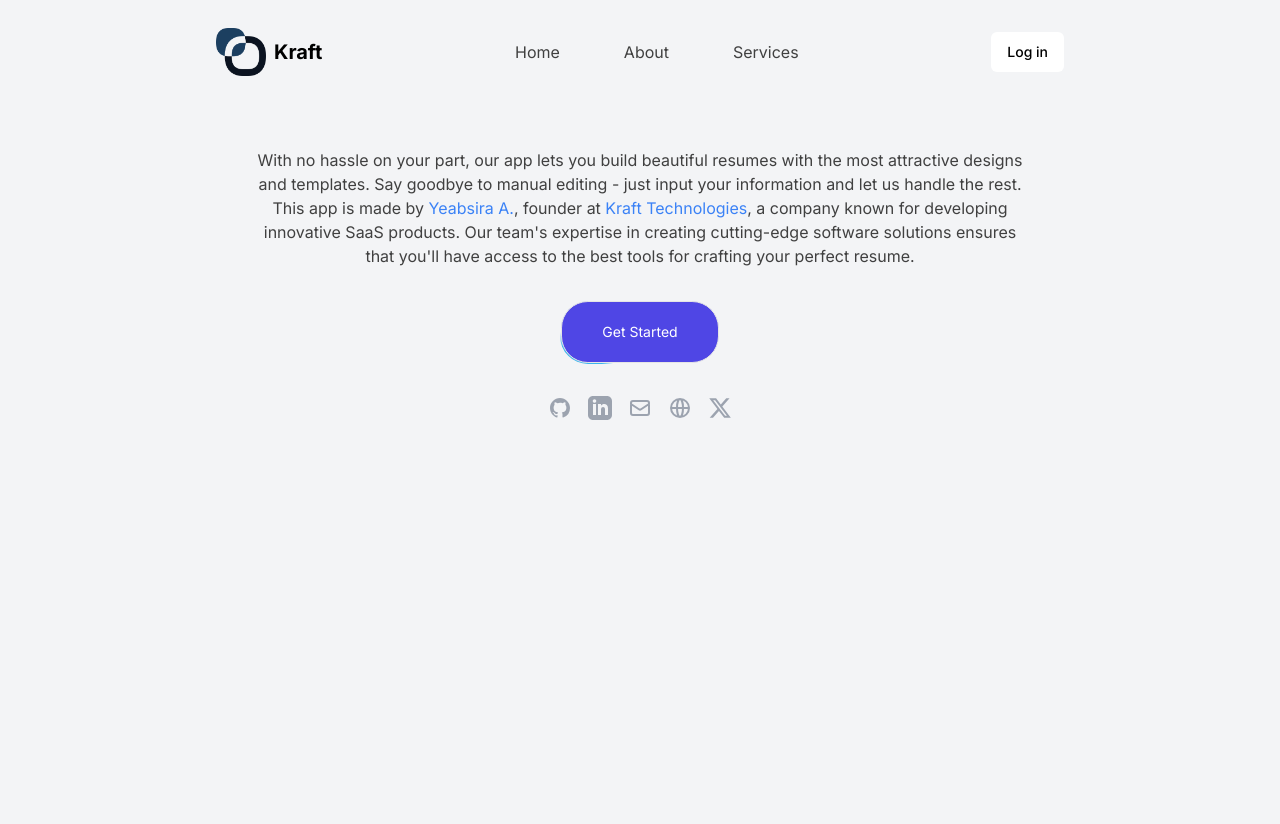
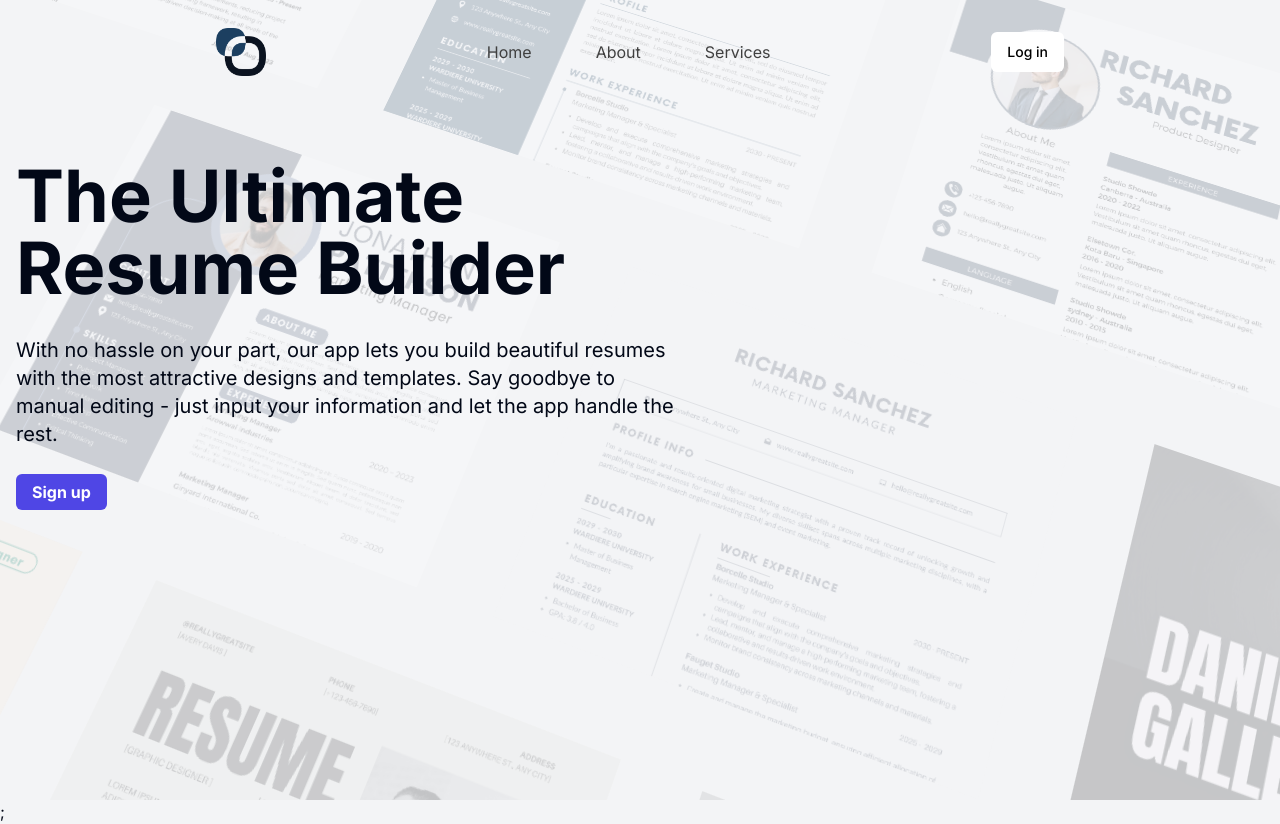
Before and after one commit to yeabalex/resume-builder-client-side, a Next.js app: page / in a window 1280 px wide. Before the commit the page ends 800 px from the top, so only its background shows below. Built offline with nearby package versions, Linux system fonts and the light colour scheme; grey boxes are pictures that could not be loaded.

Commit message:
improovments

```diff
--- a/src/app/page.tsx
+++ b/src/app/page.tsx
@@ -1,15 +1,94 @@
 "use client";
 import React from "react";
-import { HeroParallax } from "@/components/ui/hero-parallax";
-import { StickyScrollRevealDemo } from "@/components/sticky-content";
-import Footer from "@/components/footer";
+import { HeroParallax } from "../components/ui/hero-parallax";
 import NavbarDemo from "@/components/navbar";
-
-export default function HeroParallaxDemo() {
+export default function HeroParallaxx() {
   return (
-<>
-  <NavbarDemo/>
-  <HeroParallax />
-</>
-);
+    <>
+      <NavbarDemo />
+      <HeroParallax products={products} />;
+    </>
+  );
 }
+const products = [
+  {
+    title: "Minimalist Theme",
+    link: "",
+    thumbnail: "/cvs/1.png",
+  },
+  {
+    title: "Professional Theme",
+    link: "",
+    thumbnail: "/cvs/2.png",
+  },
+  {
+    title: "Modern Theme",
+    link: "",
+    thumbnail: "/cvs/3.png",
+  },
+  {
+    title: "Classic Theme",
+    link: "",
+    thumbnail: "/cvs/4.png",
+  },
+  {
+    title: "Elegant Theme",
+    link: "",
+    thumbnail: "/cvs/5.png",
+  },
+  {
+    title: "Creative Theme",
+    link: "",
+    thumbnail: "/cvs/6.png",
+  },
+  {
+    title: "Sleek Theme",
+    link: "",
+    thumbnail: "/cvs/7.png",
+  },
+  {
+    title: "Bold Theme",
+    link: "",
+    thumbnail: "/cvs/8.png",
+  },
+  {
+    title: "Simple Theme",
+    link: "",
+    thumbnail: "/cvs/9.png",
+  },
+  {
+    title: "Innovative Theme",
+    link: "",
+    thumbnail: "/cvs/10.png",
+  },
+  {
+    title: "Executive Theme",
+    link: "",
+    thumbnail: "/cvs/11.png",
+  },
+  {
+    title: "Artistic Theme",
+    link: "",
+    thumbnail: "/cvs/12.png",
+  },
+  {
+    title: "Contemporary Theme",
+    link: "",
+    thumbnail: "/cvs/13.png",
+  },
+  {
+    title: "Versatile Theme",
+    link: "",
+    thumbnail: "/cvs/14.png",
+  },
+  {
+    title: "Corporate Theme",
+    link: "",
+    thumbnail: "/cvs/15.png",
+  },
+  {
+    title: "Chic Theme",
+    link: "",
+    thumbnail: "/cvs/16.png",
+  },
+];
--- a/src/components/navbar.tsx
+++ b/src/components/navbar.tsx
@@ -1,11 +1,16 @@
 "use client";
 import React, { useEffect, useState } from "react";
-import { HoveredLink, Menu, MenuItem, ProductItem } from "@/components/ui/navbar-desktop";
+import {
+  HoveredLink,
+  Menu,
+  MenuItem,
+  ProductItem,
+} from "@/components/ui/navbar-desktop";
 import { cn } from "@/lib/utils";
 import { Button } from "./ui/button";
 import { BackgroundGradient } from "./ui/background-gradient";
 import NavbarMobile from "./ui/navbar-mobile";
-import Logo from '@/../public/kraft-logo.png'
+import Logo from "@/../public/kraft-logo.png";
 import Image from "next/image";
 import Link from "next/link";
 import { usePathname } from "next/navigation";
@@ -30,9 +35,9 @@ function Navbar({ className }: { className?: string }) {
     };
 
     handleResize();
-    window.addEventListener('resize', handleResize);
+    window.addEventListener("resize", handleResize);
     return () => {
-      window.removeEventListener('resize', handleResize);
+      window.removeEventListener("resize", handleResize);
     };
   }, []);
 
@@ -41,16 +46,20 @@ function Navbar({ className }: { className?: string }) {
       setScrolled(window.scrollY > 50);
     };
 
-    window.addEventListener('scroll', handleScroll);
+    window.addEventListener("scroll", handleScroll);
     return () => {
-      window.removeEventListener('scroll', handleScroll);
+      window.removeEventListener("scroll", handleScroll);
     };
   }, []);
 
   if (isSmallScreen) {
     return (
       <div className={cn("fixed top-0 inset-x-0 z-50", className)}>
-        <div className={`w-full transition-all duration-300 ${scrolled ? "bg-black bg-opacity-80 py-2" : "py-4"}`}>
+        <div
+          className={`w-full transition-all duration-300 ${
+            scrolled ? "bg-black bg-opacity-80 py-2" : "py-4"
+          }`}
+        >
           <NavbarMobile image={Logo} />
         </div>
       </div>
@@ -58,19 +67,33 @@ function Navbar({ className }: { className?: string }) {
   }
 
   return (
-    <nav className={cn("fixed top-0 inset-x-0 z-50 transition-all duration-300 max-w-4xl mx-auto", className)}>
-      <div className={`mx-auto px-6 ${scrolled ? "bg-black bg-opacity-80 py-2" : "py-4"}`}>
+    <nav
+      className={cn(
+        "fixed top-0 inset-x-0 z-50 transition-all duration-300 max-w-4xl mx-auto",
+        className
+      )}
+    >
+      <div className={`mx-auto px-6 ${scrolled ? "py-2" : "py-4"}`}>
         <div className="flex items-center justify-between">
           <Link href="/" className="flex items-center space-x-2">
             <Image src={Logo} alt="logo" width={50} height={50} className="" />
-            <span className="text-xl font-bold text-black">Kraft</span>
           </Link>
           <Menu setActive={setActive}>
             <MenuItem setActive={setActive} active={active} item="Home">
-              <Link href="/" className="text-white hover:text-gray-300 transition">Home</Link>
+              <Link
+                href="/"
+                className="text-white hover:text-gray-300 transition"
+              >
+                Home
+              </Link>
             </MenuItem>
             <MenuItem setActive={setActive} active={active} item="About">
-              <Link href="/web-dev" className="text-white hover:text-gray-300 transition">What we do</Link>
+              <Link
+                href="/web-dev"
+                className="text-white hover:text-gray-300 transition"
+              >
+                What we do
+              </Link>
             </MenuItem>
             <MenuItem setActive={setActive} active={active} item="Services">
               <div className="grid grid-cols-2 gap-4 p-4">
--- a/src/components/ui/hero-parallax.tsx
+++ b/src/components/ui/hero-parallax.tsx
@@ -1,63 +1,166 @@
 "use client";
 import React from "react";
-import { FlipWords } from "./flip-words";
-import { MovingBorderDemo } from "../moving-border-botton";
+import {
+  motion,
+  useScroll,
+  useTransform,
+  useSpring,
+  MotionValue,
+} from "framer-motion";
+import Image from "next/image";
+import Link from "next/link";
+import { Button } from "./button";
 
+export const HeroParallax = ({
+  products,
+}: {
+  products: {
+    title: string;
+    link: string;
+    thumbnail: string;
+  }[];
+}) => {
+  const firstRow = products.slice(0, 5);
+  const secondRow = products.slice(5, 10);
+  const thirdRow = products.slice(10, 15);
+  const ref = React.useRef(null);
+  const { scrollYProgress } = useScroll({
+    target: ref,
+    offset: ["start start", "end start"],
+  });
 
-export const HeroParallax = () => {
+  const springConfig = { stiffness: 300, damping: 30, bounce: 100 };
 
-
+  const translateX = useSpring(
+    useTransform(scrollYProgress, [0, 1], [0, 1000]),
+    springConfig
+  );
+  const translateXReverse = useSpring(
+    useTransform(scrollYProgress, [0, 1], [0, -1000]),
+    springConfig
+  );
+  const rotateX = useSpring(
+    useTransform(scrollYProgress, [0, 0.2], [15, 0]),
+    springConfig
+  );
+  const opacity = useSpring(
+    useTransform(scrollYProgress, [0, 0.2], [0.2, 1]),
+    springConfig
+  );
+  const rotateZ = useSpring(
+    useTransform(scrollYProgress, [0, 0.2], [20, 0]),
+    springConfig
+  );
+  const translateY = useSpring(
+    useTransform(scrollYProgress, [0, 0.2], [-700, 500]),
+    springConfig
+  );
   return (
     <div
-      className="w-full py-32 overflow-hidden antialiased relative flex flex-col self-auto [perspective:1000px] [transform-style:preserve-3d]"
+      ref={ref}
+      className="h-[100vh] py-40 overflow-hidden  antialiased relative flex flex-col self-auto [perspective:1000px] [transform-style:preserve-3d]"
     >
       <Header />
+      <motion.div
+        style={{
+          rotateX,
+          rotateZ,
+          translateY,
+          opacity,
+        }}
+        className=""
+      >
+        <motion.div className="flex flex-row-reverse space-x-reverse space-x-20 mb-20">
+          {firstRow.map((product) => (
+            <ProductCard
+              product={product}
+              translate={translateX}
+              key={product.title}
+            />
+          ))}
+        </motion.div>
+        <motion.div className="flex flex-row  mb-20 space-x-20 ">
+          {secondRow.map((product) => (
+            <ProductCard
+              product={product}
+              translate={translateXReverse}
+              key={product.title}
+            />
+          ))}
+        </motion.div>
+        <motion.div className="flex flex-row-reverse space-x-reverse space-x-20">
+          {thirdRow.map((product) => (
+            <ProductCard
+              product={product}
+              translate={translateX}
+              key={product.title}
+            />
+          ))}
+        </motion.div>
+      </motion.div>
     </div>
   );
 };
 
 export const Header = () => {
-  const words = ['builder', 'customizer']
   return (
-    <div className="max-w-full w-full relative mx-auto py-20 md:py-5 left-0 top-0 flex flex-col justify-evenly items-center space-y-8">
-      <p className="text-base md:text-base text-neutral-700 dark:text-neutral-200 max-w-3xl text-center px-2 md:px-0">
-        With no hassle on your part, our app lets you build beautiful resumes with the most attractive designs and templates. Say goodbye to manual editing - just input your information and let us handle the rest. This app is made by <a href="#" className="text-blue-500 hover:underline">Yeabsira A.</a>, founder at <a href="#" className="text-blue-500 hover:underline">Kraft Technologies</a>, a company known for developing innovative SaaS products. Our team&apos;s expertise in creating cutting-edge software solutions ensures that you&apos;ll have access to the best tools for crafting your perfect resume.
+    <div className="max-w-7xl relative mx-auto px-4 w-full  left-0 top-0 z-50">
+      <h1 className="text-2xl md:text-7xl font-bold dark:text-white">
+        The Ultimate <br /> Resume Builder
+      </h1>
+      <p className="max-w-2xl text-base md:text-xl mt-8 dark:text-neutral-200 mb-8">
+        With no hassle on your part, our app lets you build beautiful resumes
+        with the most attractive designs and templates. Say goodbye to manual
+        editing - just input your information and let the app handle the rest.
       </p>
-
-      <MovingBorderDemo/>
-
-      <div className="flex space-x-4 mt-4">
-        <a href="https://github.com/yeabsiramoges" target="_blank" rel="noopener noreferrer" className="text-gray-400 hover:text-gray-500">
-          <span className="sr-only">GitHub</span>
-          <svg className="h-6 w-6" fill="currentColor" viewBox="0 0 24 24" aria-hidden="true">
-            <path fillRule="evenodd" d="M12 2C6.477 2 2 6.484 2 12.017c0 4.425 2.865 8.18 6.839 9.504.5.092.682-.217.682-.483 0-.237-.008-.868-.013-1.703-2.782.605-3.369-1.343-3.369-1.343-.454-1.158-1.11-1.466-1.11-1.466-.908-.62.069-.608.069-.608 1.003.07 1.531 1.032 1.531 1.032.892 1.53 2.341 1.088 2.91.832.092-.647.35-1.088.636-1.338-2.22-.253-4.555-1.113-4.555-4.951 0-1.093.39-1.988 1.029-2.688-.103-.253-.446-1.272.098-2.65 0 0 .84-.27 2.75 1.026A9.564 9.564 0 0112 6.844c.85.004 1.705.115 2.504.337 1.909-1.296 2.747-1.027 2.747-1.027.546 1.379.202 2.398.1 2.651.64.7 1.028 1.595 1.028 2.688 0 3.848-2.339 4.695-4.566 4.943.359.309.678.92.678 1.855 0 1.338-.012 2.419-.012 2.747 0 .268.18.58.688.482A10.019 10.019 0 0022 12.017C22 6.484 17.522 2 12 2z" clipRule="evenodd" />
-          </svg>
-        </a>
-        <a href="https://www.linkedin.com/in/yeabsira-moges/" target="_blank" rel="noopener noreferrer" className="text-gray-400 hover:text-gray-500">
-          <span className="sr-only">LinkedIn</span>
-          <svg className="h-6 w-6" fill="currentColor" viewBox="0 0 24 24" aria-hidden="true">
-            <path fillRule="evenodd" d="M19 0h-14c-2.761 0-5 2.239-5 5v14c0 2.761 2.239 5 5 5h14c2.762 0 5-2.239 5-5v-14c0-2.761-2.238-5-5-5zm-11 19h-3v-11h3v11zm-1.5-12.268c-.966 0-1.75-.79-1.75-1.764s.784-1.764 1.75-1.764 1.75.79 1.75 1.764-.783 1.764-1.75 1.764zm13.5 12.268h-3v-5.604c0-3.368-4-3.113-4 0v5.604h-3v-11h3v1.765c1.396-2.586 7-2.777 7 2.476v6.759z" clipRule="evenodd" />
-          </svg>
-        </a>
-        <a href="mailto:yeabsiramoges@gmail.com" className="text-gray-400 hover:text-gray-500">
-          <span className="sr-only">Email</span>
-          <svg className="h-6 w-6" fill="none" viewBox="0 0 24 24" stroke="currentColor">
-            <path strokeLinecap="round" strokeLinejoin="round" strokeWidth={2} d="M3 8l7.89 5.26a2 2 0 002.22 0L21 8M5 19h14a2 2 0 002-2V7a2 2 0 00-2-2H5a2 2 0 00-2 2v10a2 2 0 002 2z" />
-          </svg>
-        </a>
-        <a href="https://yeabsira.com" target="_blank" rel="noopener noreferrer" className="text-gray-400 hover:text-gray-500">
-          <span className="sr-only">Website</span>
-          <svg className="h-6 w-6" fill="none" viewBox="0 0 24 24" stroke="currentColor">
-            <path strokeLinecap="round" strokeLinejoin="round" strokeWidth={2} d="M21 12a9 9 0 01-9 9m9-9a9 9 0 00-9-9m9 9H3m9 9a9 9 0 01-9-9m9 9c1.657 0 3-4.03 3-9s-1.343-9-3-9m0 18c-1.657 0-3-4.03-3-9s1.343-9 3-9m-9 9a9 9 0 019-9" />
-          </svg>
-        </a>
-        <a href="https://twitter.com/yeabsiramoges" target="_blank" rel="noopener noreferrer" className="text-gray-400 hover:text-gray-500">
-          <span className="sr-only">X (Twitter)</span>
-          <svg className="h-6 w-6" fill="currentColor" viewBox="0 0 24 24" aria-hidden="true">
-            <path d="M18.244 2.25h3.308l-7.227 8.26 8.502 11.24H16.17l-5.214-6.817L4.99 21.75H1.68l7.73-8.835L1.254 2.25H8.08l4.713 6.231zm-1.161 17.52h1.833L7.084 4.126H5.117z" />
-          </svg>
-        </a>
-      </div>
+      <a
+        href="./sign-up"
+        className="bg-indigo-600 hover:bg-indigo-700 text-white font-bold py-2 px-4 mt-8 rounded-md transition-colors duration-300 z-50"
+      >
+        Sign up
+      </a>
     </div>
   );
 };
+
+export const ProductCard = ({
+  product,
+  translate,
+}: {
+  product: {
+    title: string;
+    link: string;
+    thumbnail: string;
+  };
+  translate: MotionValue<number>;
+}) => {
+  return (
+    <motion.div
+      style={{
+        x: translate,
+      }}
+      whileHover={{
+        y: -20,
+      }}
+      key={product.title}
+      className="group/product h-96 w-[30rem] relative flex-shrink-0"
+    >
+      <Link
+        href={product.link}
+        className="block group-hover/product:shadow-2xl "
+      >
+        <Image
+          src={product.thumbnail}
+          height="600"
+          width="600"
+          className="object-cover object-left-top absolute h-full w-full inset-0"
+          alt={product.title}
+        />
+      </Link>
+      <div className="absolute inset-0 h-full w-full opacity-0 group-hover/product:opacity-80 bg-black pointer-events-none"></div>
+      <h2 className="absolute bottom-4 left-4 opacity-0 group-hover/product:opacity-100 text-white">
+        {product.title}
+      </h2>
+    </motion.div>
+  );
+};
--- a/src/components/ui/navbar-desktop.tsx
+++ b/src/components/ui/navbar-desktop.tsx
@@ -73,7 +73,6 @@ export const Menu = ({
       className="relative rounded-full boder border-transparent dark:bg-black dark:border-white/[0.2] shadow-input flex justify-center space-x-16 px-8 py-6 "
     >
       {children}
-
     </nav>
   );
 };
```
Also changed, not shown: 1 other file (tests, documents, lock files or other folders).
